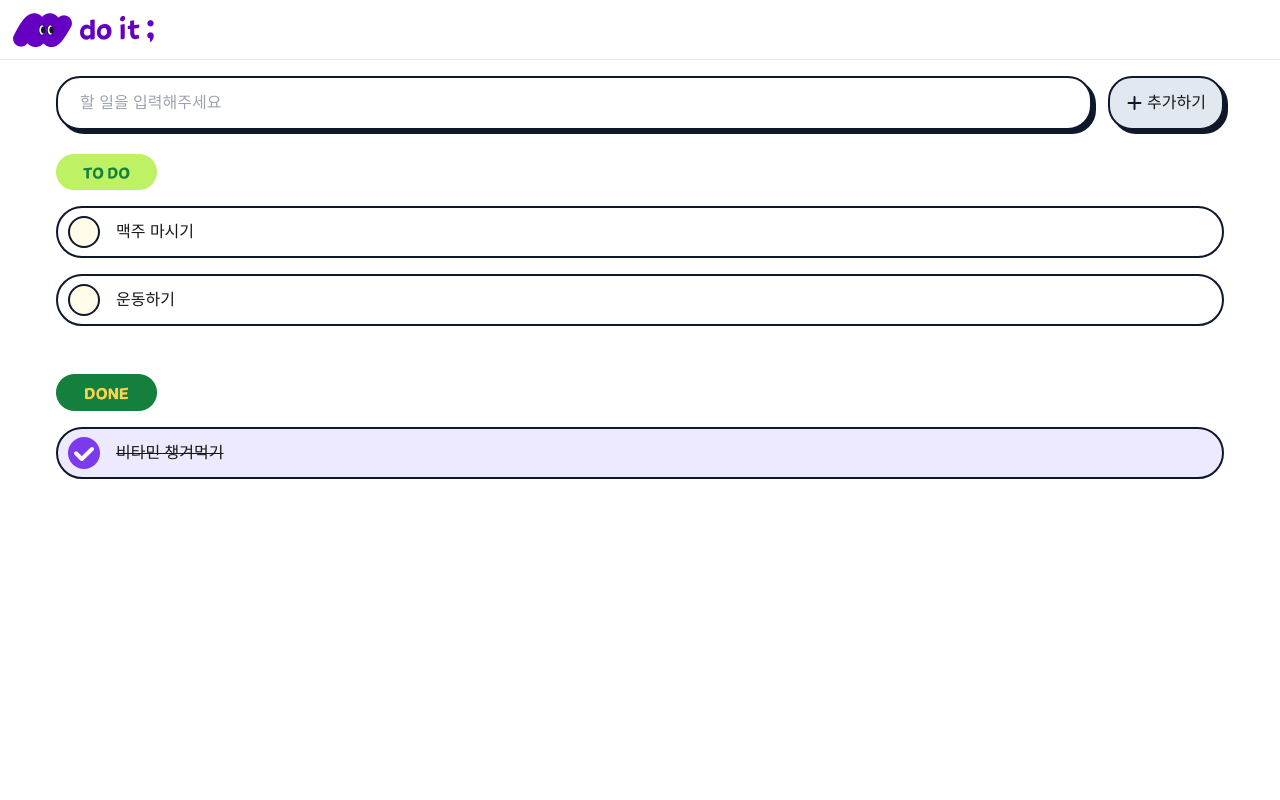
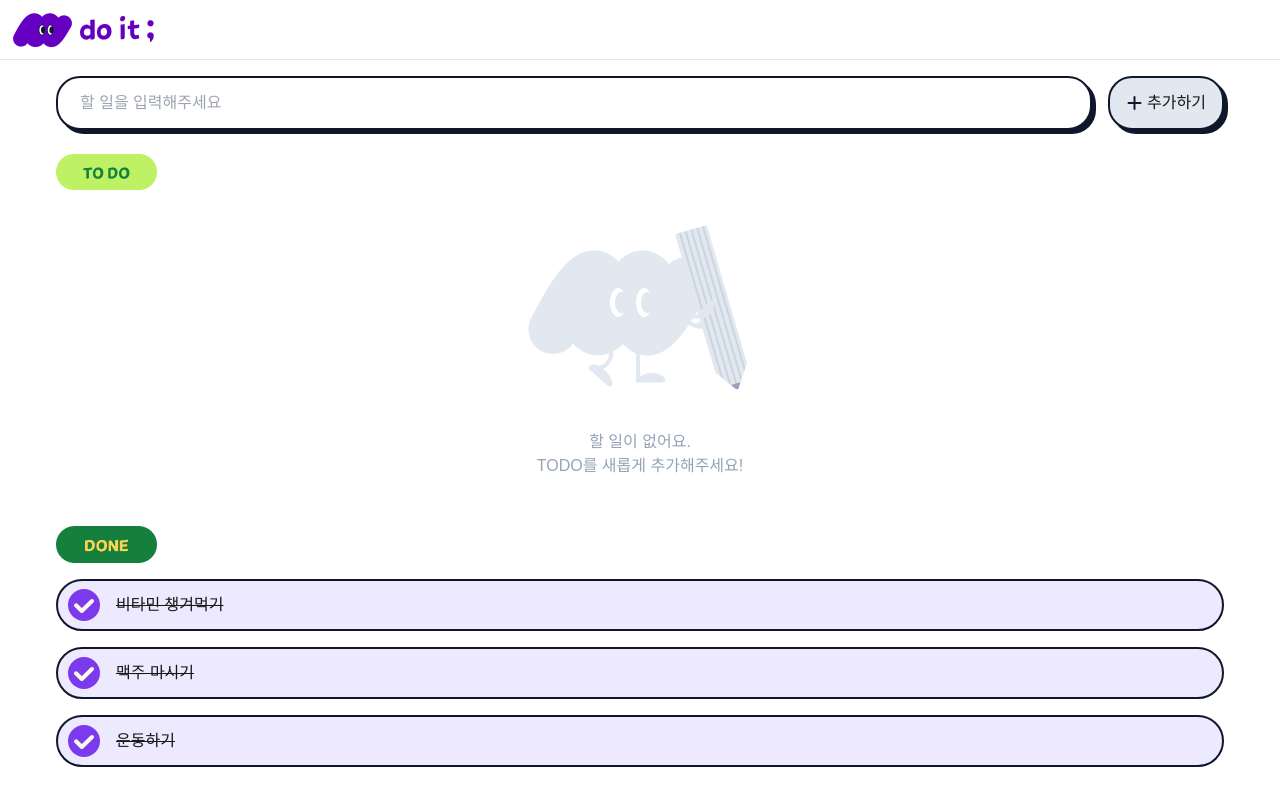
Before and after one commit to e-sum-e/codeit-todolist, a Next.js app: page / in a window 1280 px wide. Built offline with nearby package versions, Linux system fonts and the light colour scheme.

Commit message:
:hammer: todo empty 스타일 추가

```diff
--- a/src/app/(home)/Todos.tsx
+++ b/src/app/(home)/Todos.tsx
@@ -6,12 +6,37 @@ interface Props {
   items: CheckListItemType[];
 }
 
-export default function Todos({ items: todoItems }: Props) {
+export default function Todos({ items }: Props) {
   return (
     <div className="mt-[24px] xl:mt-0 xl:w-[588px]">
       <Image src="/image/todo@2x.png" alt="todo" width={101} height={36} />
+      {items.length < 1 ? (
+        <div className="flex flex-col items-center w-[fit-content] m-[auto]">
+          <div className="md:hidden">
+            <Image
+              src="/image/empty-todo-small@2x.png"
+              alt="empty-todo"
+              width={120}
+              height={120}
+            />
+          </div>
+          <div className="sm:hidden md:block">
+            <Image
+              src="/image/empty-todo-large@2x.png"
+              alt="empty-todo"
+              width={240}
+              height={240}
+            />
+          </div>
+          <div
+            className={`font-bold-16 text-slate-400 text-center whitespace-pre-line`}
+          >
+            할 일이 없어요.{"\n"}TODO를 새롭게 추가해주세요!
+          </div>
+        </div>
+      ) : (
         <ul className="flex flex-col gap-[16px] mt-[16px]">
-        {todoItems.map((item) => (
+          {items.map((item) => (
             <CheckListItem
               key={item.id}
               title={item.title}
@@ -19,6 +44,7 @@ export default function Todos({ items: todoItems }: Props) {
             />
           ))}
         </ul>
+      )}
     </div>
   );
 }
--- a/src/app/(home)/page.tsx
+++ b/src/app/(home)/page.tsx
@@ -4,15 +4,14 @@ import Dones from "./Dones";
 
 const tempCheckListItems = [
   { id: "1", title: "비타민 챙겨먹기", isDone: true },
-  { id: "2", title: "맥주 마시기", isDone: false },
-  { id: "3", title: "운동하기", isDone: false },
+  { id: "2", title: "맥주 마시기", isDone: true },
+  { id: "3", title: "운동하기", isDone: true },
 ];
 
 export default function Home() {
   return (
     <>
       <AddTodo checkListItems={tempCheckListItems} />
-
       <div className={`flex flex-col xl:flex-row xl:gap-[24px] xl:mt-[40px]`}>
         <Todos
           items={tempCheckListItems.filter((item) => item.isDone === false)}
```
Lines whose indentation alone changed are shown as unchanged.
